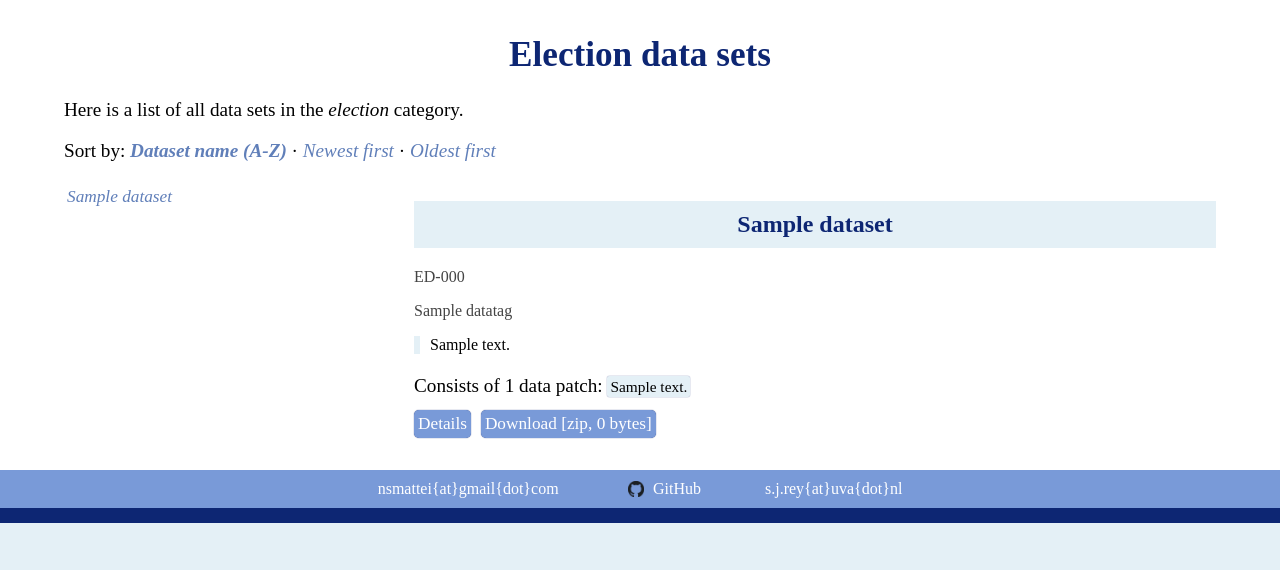
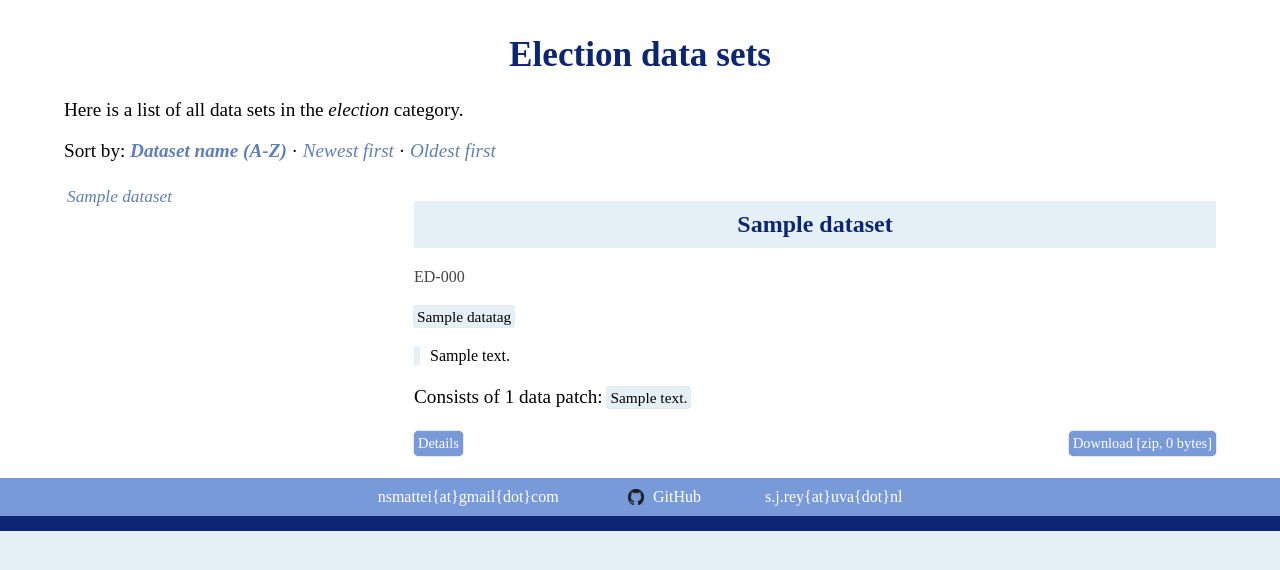
Before and after one commit to PrefLib/PrefLib-Django, a Django app: page /data/ED in a window 1280 px wide. Shown: the part 168-738 px from the top of the page. Run offline with Django 3.2, Linux system fonts and the light colour scheme; tables that the repository leaves empty hold one stand-in row (values such as "Sample post").

Commit message:
Tag style

```diff
--- a/preflibApp/static/css/style.css
+++ b/preflibApp/static/css/style.css
@@ -874,11 +874,26 @@ ul#dataset-list .dataset-description {
 	font-style: normal;
 }
 
+.dataset-tags .data-tag {
+	font-size: 80%;
+	background-color: var(--color-blue3);
+	box-shadow: 0px 0px 1px 0px var(--color-blue1);
+	padding: 2px 3px;
+	border-radius: 3px;
+
+}
+
 .button-row {
-	display: flex;
-	/* justify-content: center; */
-	margin-top: 10px;
+	margin-top: 20px;
 	gap: 10px;
+}
+
+.button-row a:nth-child(1) {
+	display: inline-block;
+}
+
+.button-row a:nth-child(2) {
+	float: right;
 }
 
 nav#dataset-menu {
--- a/preflibApp/templates/preflib/datasetall.html
+++ b/preflibApp/templates/preflib/datasetall.html
@@ -40,7 +40,13 @@
 
 				<p class="dataset-number">{{ds.category}}-{{ds.seriesNumber}}</p>
 
-				<p class="dataset-number">{{ds.get_tag_list}}</p>
+				{% if ds.tags %}
+					<p class="dataset-tags">
+						{% for tag in ds.tags.all %}
+							<span class="data-tag">{{ tag.name }}</span>
+						{% endfor %}
+					</p>
+				{% endif %}
 
 				<div class="dataset-description">
 				{% autoescape off %}
@@ -58,10 +64,10 @@
 					{% endif %}
 				</p>
 
-				<p class="button-row">
+				<div class="button-row">
 					<a href="{% url 'preflibapp:dataset' ds.category ds.seriesNumber %}" class="downloadButton">Details</a>
 					<a href="{% static dsinfo.zipFile %}" class="downloadButton">Download [zip, {{dsinfo.zipFileSize|filesizeformat}}]</a>
-				</p>
+				</div>
 			</li>
 		{% endwith %}
 	{% endfor %}
```
